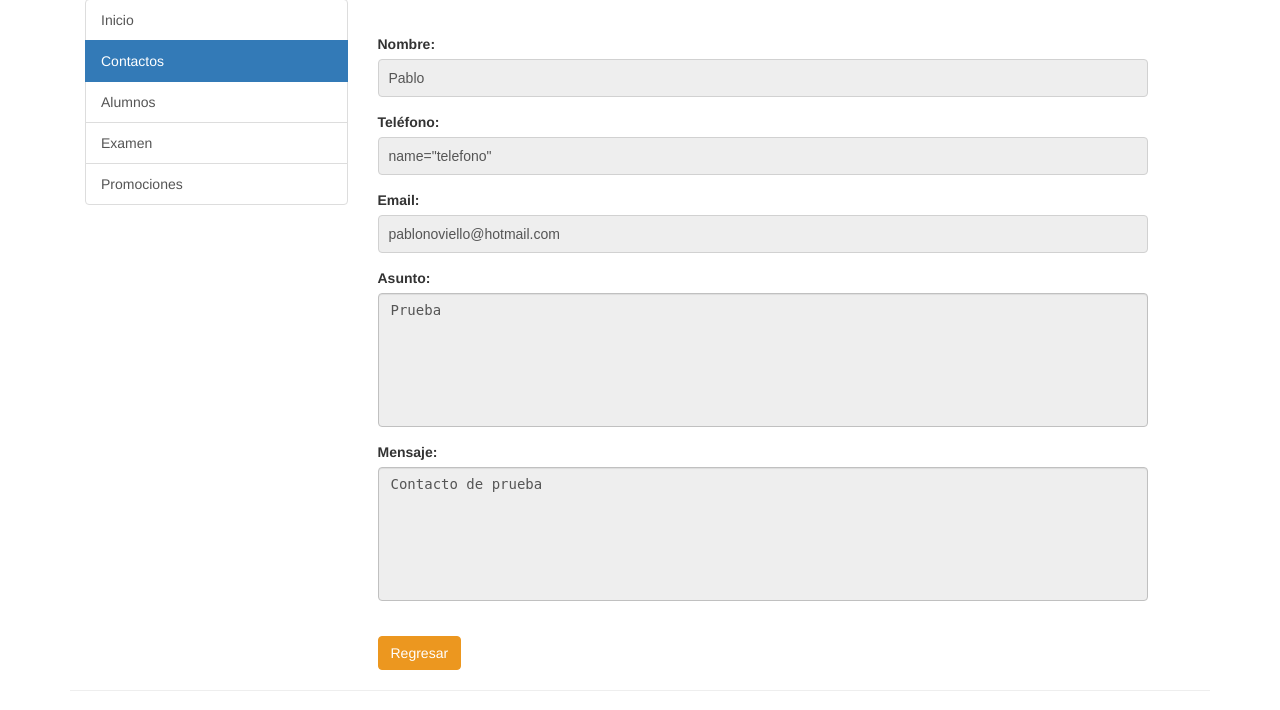
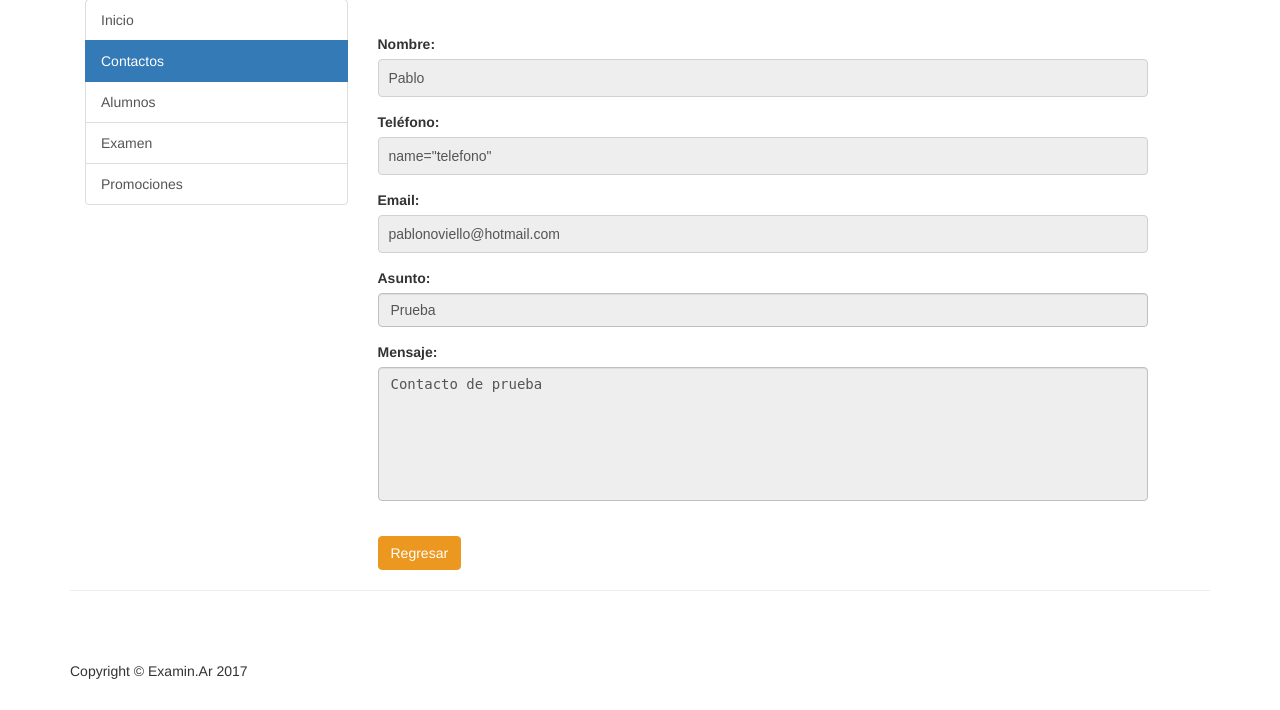
Before and after one commit to GuillermoRosello/EducAr, a PHP site: page /private/Contacto/mensaje_contacto.php?id=1 in a window 1280 px wide. Shown: the part 217-927 px from the top of the page. After the commit the page ends 896 px from the top, so only its background shows below. Run offline with PHP 8.4, Linux system fonts and the light colour scheme; the visitor is signed in with stand-in values (Sample User, id 1); data comes from the database, SQL or seed files in the repository; some libraries are stand-ins or nearby versions.

Commit message:
contactos (mensaje)

```diff
--- a/private/Contacto/mensaje_contacto.php
+++ b/private/Contacto/mensaje_contacto.php
@@ -28,32 +28,32 @@ if ($_SESSION['permisos']!="ADMIN") {header('location:'.url_for('private/index.p
                             <div class="control-group form-group">
                                 <div class="controls">
                                     <label>Nombre:</label>
-                                    <input type="text" class="form-control" value=<?php echo $contacto['contacto_nombre']; ?> name="nombre" required data-validation-required-message="Ingrese su Nombre y Apellido." readonly>
+                                    <input type="text" class="form-control" value=<?php echo $contacto['contacto_nombre']; ?> name="nombre"  readonly>
                                     <p class="help-block"></p>
                                 </div>
                             </div>
                             <div class="control-group form-group">
                                 <div class="controls">
                                     <label>Teléfono:</label>
-                                    <input type="tel" class="form-control" value=<?php echo $contacto['contacto_tel']; ?> name="telefono" required data-validation-required-message="Ingrese su número telefónico." readonly>
+                                    <input type="tel" class="form-control" value=<?php echo $contacto['contacto_tel']; ?> name="telefono" readonly>
                                 </div>
                             </div>
                             <div class="control-group form-group">
                                 <div class="controls">
                                     <label>Email:</label>
-                                    <input type="email" class="form-control" value=<?php echo $contacto['contacto_email']; ?> name="email" required data-validation-required-message="Ingrese una dirección de Email válida." readonly>
+                                    <input type="email" class="form-control" value=<?php echo $contacto['contacto_email']; ?> name="email" readonly>
                                 </div>
                             </div>
                             <div class="control-group form-group">
                                 <div class="controls">
                                     <label>Asunto:</label>
-                                    <textarea rows="6" cols="100" class="form-control" name="asunto" required data-validation-required-message="Ingrese su mensaje." maxlength="999" style="resize:none" readonly><?php echo $contacto['contacto_asunto']; ?></textarea>
+									<input type="asunto" class="form-control" value=<?php echo $contacto['contacto_asunto']; ?> name="asunto" readonly>
                                 </div>
                             </div>
 							<div class="control-group form-group">
                                 <div class="controls">
                                     <label>Mensaje:</label>
-                                    <textarea rows="6" cols="100" class="form-control" name="mensaje" required data-validation-required-message="Ingrese su mensaje." maxlength="999" style="resize:none" readonly><?php echo $contacto['contacto_mensaje']; ?></textarea>
+                                    <textarea rows="6" cols="100" class="form-control" name="mensaje" maxlength="999" style="resize:none" readonly><?php echo $contacto['contacto_mensaje']; ?></textarea>
                                 </div>
                             </div>
                             <br>
```
